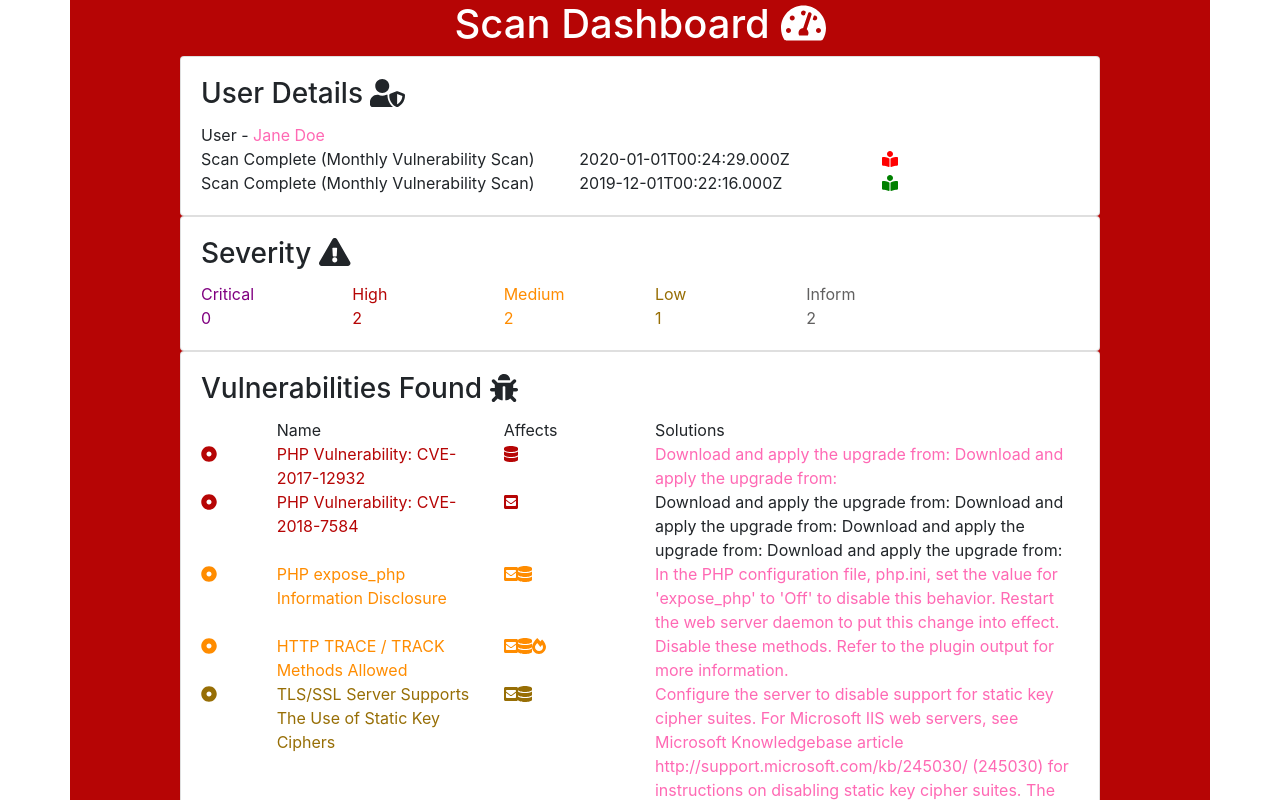
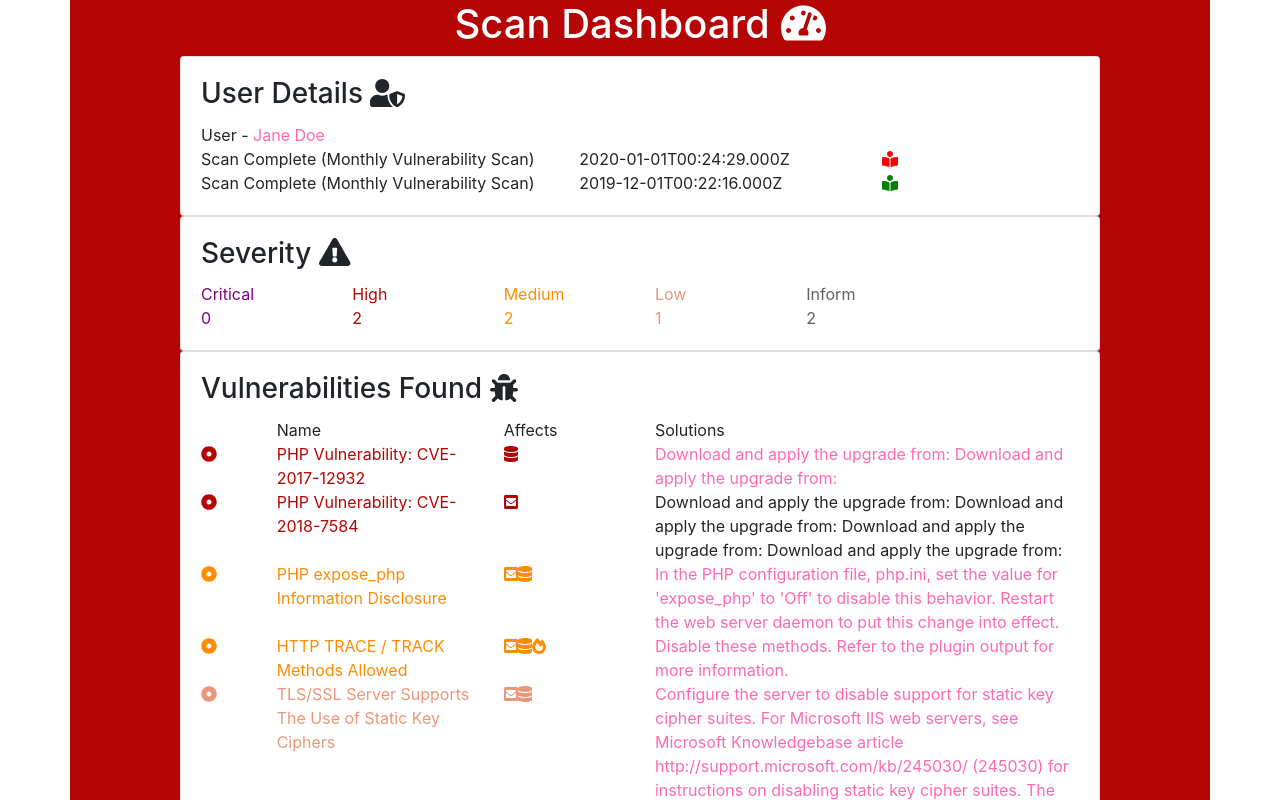
Before and after one commit to AnnJBarr/ncc_dashboard, a React (Create React App) app: page / in a window 1280 px wide. Shown: the top 800 px of the page. Built offline with nearby package versions, Linux system fonts and the light colour scheme.

Commit message:
footer sizing changes

```diff
--- a/src/components/Footer.js
+++ b/src/components/Footer.js
@@ -1,6 +1,6 @@
 import React from "react";
 import logo from "../images/nccgroup_logo.jpg"
-import './Footer.css'
+// import './Footer.css'
 class Footer extends React.Component {
     render() {
 
@@ -10,7 +10,7 @@ class Footer extends React.Component {
                     <div className="card">
                         <div className="card-body">
                             <div className="text-center">
-                                <h5><img width="360 px" src={logo} alt="log" /> </h5>
+                                <h5><img width="280 px" src={logo} alt="log" /> </h5>
                             </div>
                         </div>
                     </div>
--- a/src/components/User.css
+++ b/src/components/User.css
@@ -23,7 +23,7 @@ a {
 }
 
 #low {
-    color: rgb(151, 110, 5);
+    color: darksalmon;
 }
 
 #information {
```
